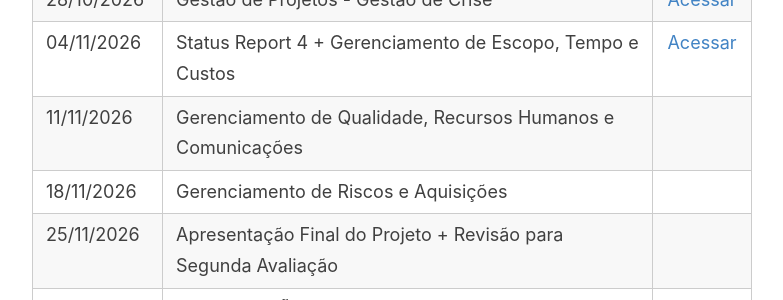
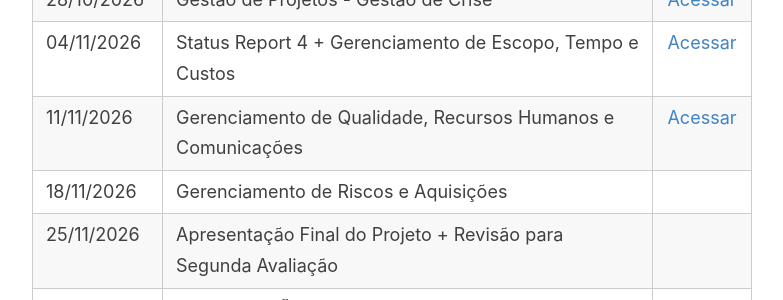
Before and after one commit to prgsouza/prgsouza.github.io, a Jekyll site: the page built from _pages/lei.md, in a window 1280 px wide and 900 px high, scrolled down 2304 px. Shown: the part 371-671 px from the top of the window, without its empty margins (248-1031 px from the left). Built offline with Jekyll 4.4.1, drawn with Linux system fonts in a browser that asks for light colours.

Commit message:
Update lei.md

```diff
--- a/_pages/lei.md
+++ b/_pages/lei.md
@@ -67,7 +67,7 @@ ____
 | 21/10/2026 | Artefatos, Processos e Áreas de Conhecimento | [Acessar](/aulas/lei/aula03-pmbok.pdf) |
 | 28/10/2026 | Gestão de Projetos - Gestão de Crise | [Acessar](https://www.netflix.com/title/262866) |
 | 04/11/2026 | Status Report 4 + Gerenciamento de Escopo, Tempo e Custos | [Acessar](/aulas/lei/aula04-gerenciamento1.pdf) |
-| 11/11/2026 | Gerenciamento de Qualidade, Recursos Humanos e Comunicações | |
+| 11/11/2026 | Gerenciamento de Qualidade, Recursos Humanos e Comunicações | [Acessar](/aulas/lei/aula05-gerenciamento2.pdf) |
 | 18/11/2026 | Gerenciamento de Riscos e Aquisições | |
 | 25/11/2026 | Apresentação Final do Projeto + Revisão para Segunda Avaliação
 | **02/12/2026** | **2ª AVALIAÇÃO DO SEMESTRE** (Todo assunto)
```
